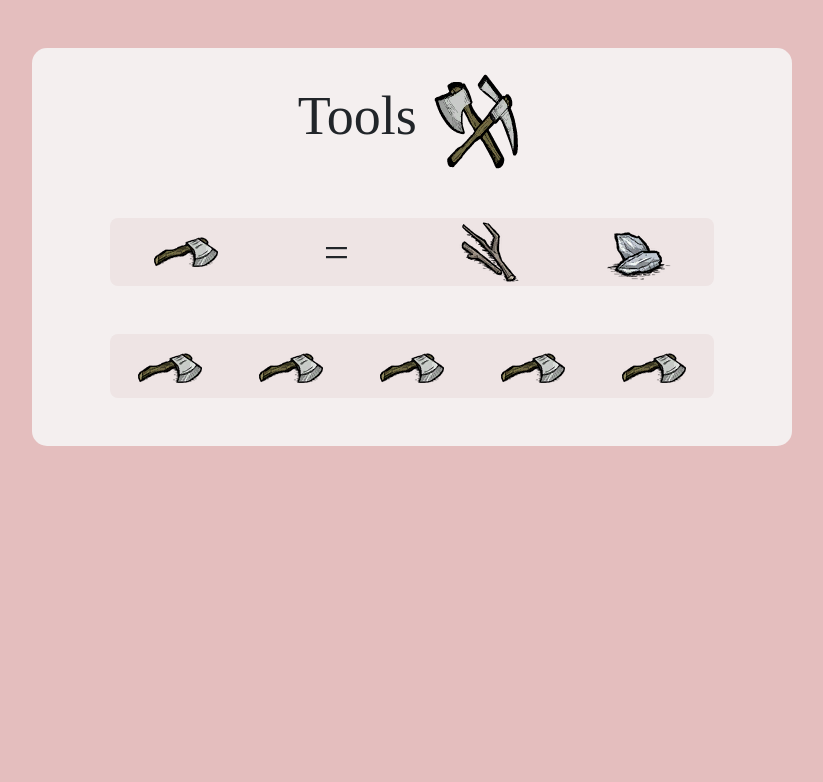
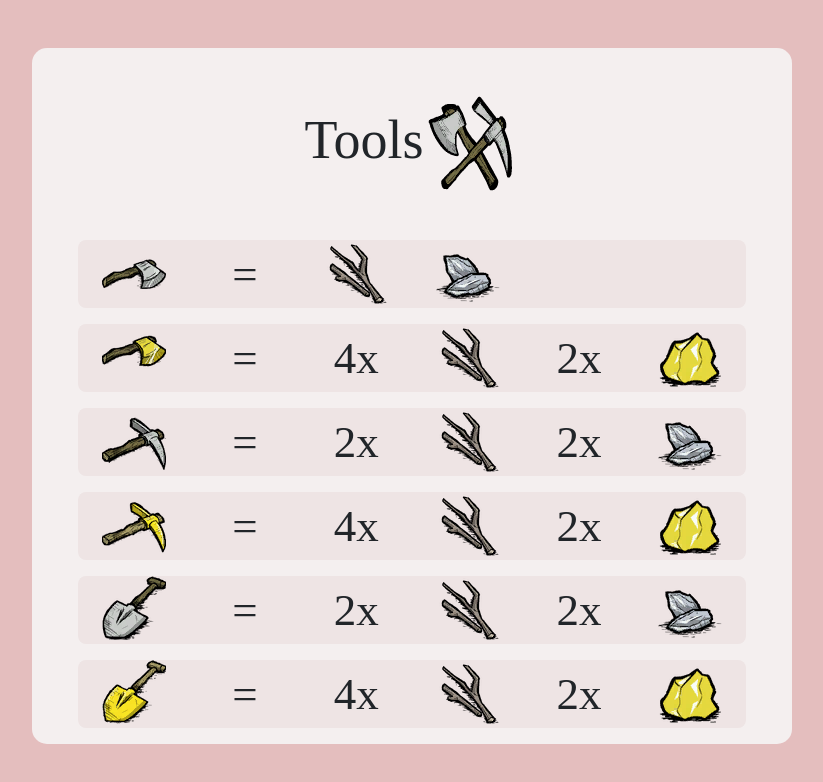
Before and after one commit to Gpacheco019/Wiki, an Angular app: page /conteudo in a window 1280 px wide. Shown: the top 782 px of the page, without its empty margins (228-1051 px from the left). Built offline with nearby package versions, Linux system fonts and the light colour scheme; a web font is replaced by a local one.

Commit message:
Organizando conteúdo

```diff
--- a/src/app/pages/conteudo/conteudo.component.css
+++ b/src/app/pages/conteudo/conteudo.component.css
@@ -75,9 +75,7 @@ main.content-box {
 
 }
 
-tr {
-    margin: 5px;
-}
+
 
 p {
     font-family: Finger Paint;
--- a/src/app/pages/conteudo/conteudo.component.html
+++ b/src/app/pages/conteudo/conteudo.component.html
@@ -11,43 +11,137 @@
  <section class="container-fluid">
      <div class="container">
          <div class="row">
-            <div class="col-md-8 mx-auto mid mt-5 ">
-                <p class="descrip text-center m-4">Tools <img class="img-fluid" src="../../../assets/DST image/Icone Larg/Icon_Tools (1).png" alt=""></p>
+            <div class="col-xl-8  mx-auto mid mt-5 d-block ">
+                <div class="my-5">
+                    <p class="descrip text-center m-4 d-block d-sm-flex justify-content-center">Tools <img class="d-flex img-fluid img-sm-fluid mx-auto m-sm-0" src="../../../assets/DST image/Icone Larg/Icon_Tools (1).png" alt=""></p>
+                 </div>
+                <div class="container d-inline-block d-sm-block">
+                    <div class="row m-3 bgzin" id="axe">
+                        <div class="col-sm-2">
+                            <img class=" mx-auto d-sm-block d-block img-sm-fluid img-fluid"  src="../../../assets/DST image/Icones tools/Axe.png" alt="Axe">
+                        </div>
+                        <div class="col-sm-2">
+                            <p class="d-sm-block d-block text-center mt-4 mb-4">=</p>
+                        </div>
+                        <div class="col-sm-2 ">
+                            <img class=" mx-auto d-sm-block d-block img-sm-fluid img-fluid" src="../../../assets/DST image/Material Icones/Twigs.png" alt="Axe">
+                        </div>
+                        <div class="col-sm-2">
+                            <img class=" mx-auto d-sm-block d-block img-sm-fluid img-fluid" src="../../../assets/DST image/Material Icones/Flint.png" alt="Axe">
+                        </div>
+                    </div>
 
-                <div class="container">
-                    <div class="row m-5 bgzin">
-                        <div class="col">
-                            <img class="rounded mx-auto d-block img-fluid"  src="../../../assets/DST image/Icones tools/Axe.png" alt="Axe">
+                    <div class="row m-3 bgzin" id="gold-axe">
+                        <div class="col-sm-2 ">
+                            <img class=" mx-auto d-sm-flex d-block img-sm-fluid img-fluid "  src="../../../assets/DST image/Icones tools/Luxury_Axe.png" alt="Axe">
                         </div>
-                        <div class="col">
-                            <p class="d-block text-center mt-4 mb-4">=</p>
+                        <div class="col-sm-2">
+                            <p class="d-sm-block d-block text-center mt-4 mb-4">=</p>
                         </div>
-                        <div class="col">
-                            <img class="rounded mx-auto d-block img-fluid" src="../../../assets/DST image/Material Icones/Twigs.png" alt="Axe">
+                        <div class="col-sm-2">
+                            <p class="d-sm-block d-block text-center mt-4 mb-4">4x</p>
                         </div>
-                        <div class="col">
-                            <img class="rounded mx-auto d-block img-fluid" src="../../../assets/DST image/Material Icones/Flint.png" alt="Axe">
+                        <div class="col-sm-2">
+                            <img class=" mx-auto d-sm-block d-block img-sm-fluid img-fluid" src="../../../assets/DST image/Material Icones/Twigs.png" alt="Axe">
+                        </div>
+                        <div class="col-sm-2">
+                            <p class="d-sm-block d-block text-center mt-4 mb-4">2x</p>
+                        </div>
+                        <div class="col-sm-2">
+                            <img class=" mx-auto d-sm-block d-block img-sm-fluid img-fluid" src="../../../assets/DST image/Material Icones/Gold_Nugget.png" alt="Axe">
+                        </div>
+                    </div>
+
+                    <div class="row m-3 bgzin" id="Pickaxe">
+                        <div class="col-sm-2 ">
+                            <img class=" mx-auto d-sm-flex d-block img-sm-fluid img-fluid"  src="../../../assets/DST image/Icones tools/Pickaxe.png" alt="Axe">
+                        </div>
+                        <div class="col-sm-2">
+                            <p class="d-sm-block d-block text-center mt-4 mb-4">=</p>
+                        </div>
+                        <div class="col-sm-2">
+                            <p class="d-sm-block d-block text-center mt-4 mb-4">2x</p>
+                        </div>
+                        <div class="col-sm-2">
+                            <img class=" mx-auto d-sm-block d-block img-sm-fluid img-fluid" src="../../../assets/DST image/Material Icones/Twigs.png" alt="Axe">
+                        </div>
+                        <div class="col-sm-2">
+                            <p class="d-sm-block d-block text-center mt-4 mb-4">2x</p>
+                        </div>
+                        <div class="col-sm-2">
+                            <img class=" mx-auto d-sm-block d-block img-sm-fluid img-fluid" src="../../../assets/DST image/Material Icones/Flint.png" alt="Axe">
+                        </div>
+                    </div>
+
+                    <div class="row m-3 bgzin" id="gold-pickaxe">
+                        <div class="col-sm-2 ">
+                            <img class=" mx-auto d-sm-flex d-block img-sm-fluid img-fluid"  src="../../../assets/DST image/Icones tools/Opulent_Pickaxe.png" alt="Axe">
+                        </div>
+                        <div class="col-sm-2">
+                            <p class="d-sm-block d-block text-center mt-4 mb-4">=</p>
+                        </div>
+                        <div class="col-sm-2">
+                            <p class="d-sm-block d-block text-center mt-4 mb-4">4x</p>
+                        </div>
+                        <div class="col-sm-2">
+                            <img class=" mx-auto d-sm-block d-block img-sm-fluid img-fluid" src="../../../assets/DST image/Material Icones/Twigs.png" alt="Axe">
+                        </div>
+                        <div class="col-sm-2">
+                            <p class="d-sm-block d-block text-center mt-4 mb-4">2x</p>
+                        </div>
+                        <div class="col-sm-2">
+                            <img class=" mx-auto d-sm-block d-block img-sm-fluid img-fluid" src="../../../assets/DST image/Material Icones/Gold_Nugget.png" alt="Axe">
+                        </div>
+                    </div>
+
+                    <div class="row m-3 bgzin" id="shovel">
+                        <div class="col-sm-2 ">
+                            <img class=" mx-auto d-sm-flex d-block img-sm-fluid img-fluid"  src="../../../assets/DST image/Icones tools/Shovel.png" alt="Axe">
+                        </div>
+                        <div class="col-sm-2">
+                            <p class="d-sm-block d-block text-center mt-4 mb-4">=</p>
+                        </div>
+                        <div class="col-sm-2">
+                            <p class="d-sm-block d-block text-center mt-4 mb-4">2x</p>
+                        </div>
+                        <div class="col-sm-2">
+                            <img class=" mx-auto d-sm-block d-block img-sm-fluid img-fluid" src="../../../assets/DST image/Material Icones/Twigs.png" alt="Axe">
+                        </div>
+                        <div class="col-sm-2">
+                            <p class="d-sm-block d-block text-center mt-4 mb-4">2x</p>
+                        </div>
+                        <div class="col-sm-2">
+                            <img class=" mx-auto d-sm-block d-block img-sm-fluid img-fluid" src="../../../assets/DST image/Material Icones/Flint.png" alt="Axe">
+                        </div>
+                    </div>
+
+                    <div class="row m-3 bgzin" id="gold-shovel">
+                        <div class="col-sm-2 ">
+                            <img class=" mx-auto d-sm-flex d-block img-sm-fluid img-fluid"  src="../../../assets/DST image/Icones tools/Regal_Shovel.png" alt="Axe">
+                        </div>
+                        <div class="col-sm-2">
+                            <p class="d-sm-block d-block text-center mt-4 mb-4">=</p>
+                        </div>
+                        <div class="col-sm-2">
+                            <p class="d-sm-block d-block text-center mt-4 mb-4">4x</p>
+                        </div>
+                        <div class="col-sm-2">
+                            <img class=" mx-auto d-sm-block d-block img-sm-fluid img-fluid" src="../../../assets/DST image/Material Icones/Twigs.png" alt="Axe">
+                        </div>
+                        <div class="col-sm-2">
+                            <p class="d-sm-block d-block text-center mt-4 mb-4">2x</p>
+                        </div>
+                        <div class="col-sm-2">
+                            <img class=" mx-auto d-sm-block d-block img-sm-fluid img-fluid" src="../../../assets/DST image/Material Icones/Gold_Nugget.png" alt="Axe">
                         </div>
                     </div>
 
 
-                    <div class="row m-5 bgzin">
-                        <div class="col">
-                            <img class="rounded mx-auto d-block img-fluid"  src="../../../assets/DST image/Icones tools/Axe.png" alt="Axe">
-                        </div>
-                        <div class="col">
-                            <img class="rounded mx-auto d-block img-fluid" src="../../../assets/DST image/Icones tools/Axe.png" alt="Axe">
-                        </div>
-                        <div class="col">
-                            <img class="rounded mx-auto d-block img-fluid" src="../../../assets/DST image/Icones tools/Axe.png" alt="Axe">
-                        </div>
-                        <div class="col">
-                            <img class="rounded mx-auto d-block img-fluid" src="../../../assets/DST image/Icones tools/Axe.png" alt="Axe">
-                        </div>
-                        <div class="col">
-                            <img class="rounded mx-auto d-block img-fluid" src="../../../assets/DST image/Icones tools/Axe.png" alt="Axe">
-                        </div>
-                    </div>
+
+
+
+
+
 
 
                     <!-- <div class="table-responsive-sm">
```
